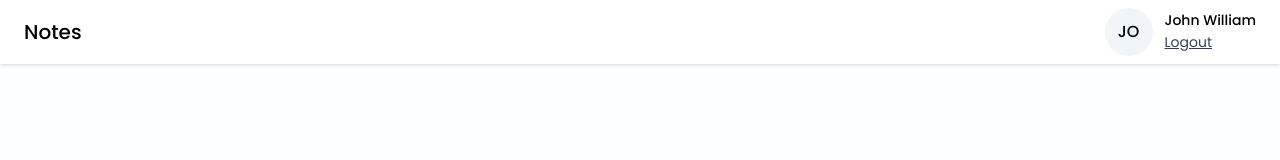
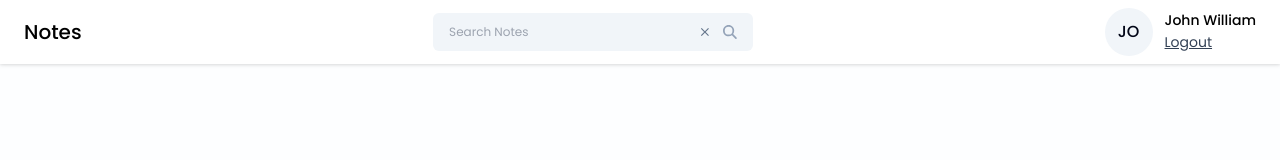
Before and after one commit to ionutpetru4046/Notes-App, a React (Vite) app in the folder frontend/notes-app/: page /dashboard in a window 1280 px wide. Shown: the top 160 px of the page. Built offline with nearby package versions, Linux system fonts and the light colour scheme.

Commit message:
styling added on searchbar component

```diff
--- a/frontend/notes-app/src/components/Cards/ProfileInfo.jsx
+++ b/frontend/notes-app/src/components/Cards/ProfileInfo.jsx
@@ -1,3 +1,4 @@
+import PropTypes from 'prop-types';
 import { getInitials } from "../../utils/Helper"
 
 const ProfileInfo = ({onLogout}) => {
@@ -18,4 +19,8 @@
   )
 }
 
+ProfileInfo.propTypes = {
+  onLogout: PropTypes.func.isRequired,
+};
+
 export default ProfileInfo
--- a/frontend/notes-app/src/components/Navbar/Navbar.jsx
+++ b/frontend/notes-app/src/components/Navbar/Navbar.jsx
@@ -1,5 +1,6 @@
 import ProfileInfo from "../Cards/ProfileInfo";
 import { useNavigate } from "react-router-dom";
+import SearchBar from "../SearchBar/SearchBar";
 
 const Navbar = () => {
   const navigate = useNavigate;
@@ -12,6 +13,8 @@
     py-2 drop-shadow">
       <h2 className="text-xl font-medium text-black py-2">Notes</h2>
 
+      <SearchBar />
+
       <ProfileInfo onLogout={onLogout} />
     </div>
   )
--- a/frontend/notes-app/src/components/SearchBar/SearchBar.jsx
+++ b/frontend/notes-app/src/components/SearchBar/SearchBar.jsx
@@ -1,9 +1,30 @@
-const SearchBar = () => {
+import PropTypes from 'prop-types';
+import { FaMagnifyingGlass } from 'react-icons/fa6';
+import { IoMdClose } from 'react-icons/io';
+
+const SearchBar = ({ value, onChange, handleSearch, onClearSearch }) => {
   return (
-    <div>
-      SearchBar
+    <div className='w-80 flex items-center px-4 bg-slate-100 rounded-md'>
+      <input type="text"
+        placeholder="Search Notes"
+        className="w-full text-xs bg-transparent py-[11px] outline-none"
+        value={value}
+        onChange={onChange}
+      />
+
+        <IoMdClose className='text-slate-500 cursor-pointer hover:text-black mr-3' onClick={onClearSearch} />
+
+        <FaMagnifyingGlass className='text-slate-400 cursor-pointer hover:text-black' onClick={handleSearch} />
+
     </div>
   )
 }
 
+SearchBar.propTypes = {
+  value: PropTypes.string.isRequired,
+  onChange: PropTypes.func.isRequired,
+  handleSearch: PropTypes.func,
+  onClearSearch: PropTypes.func,
+};
+
 export default SearchBar
```
